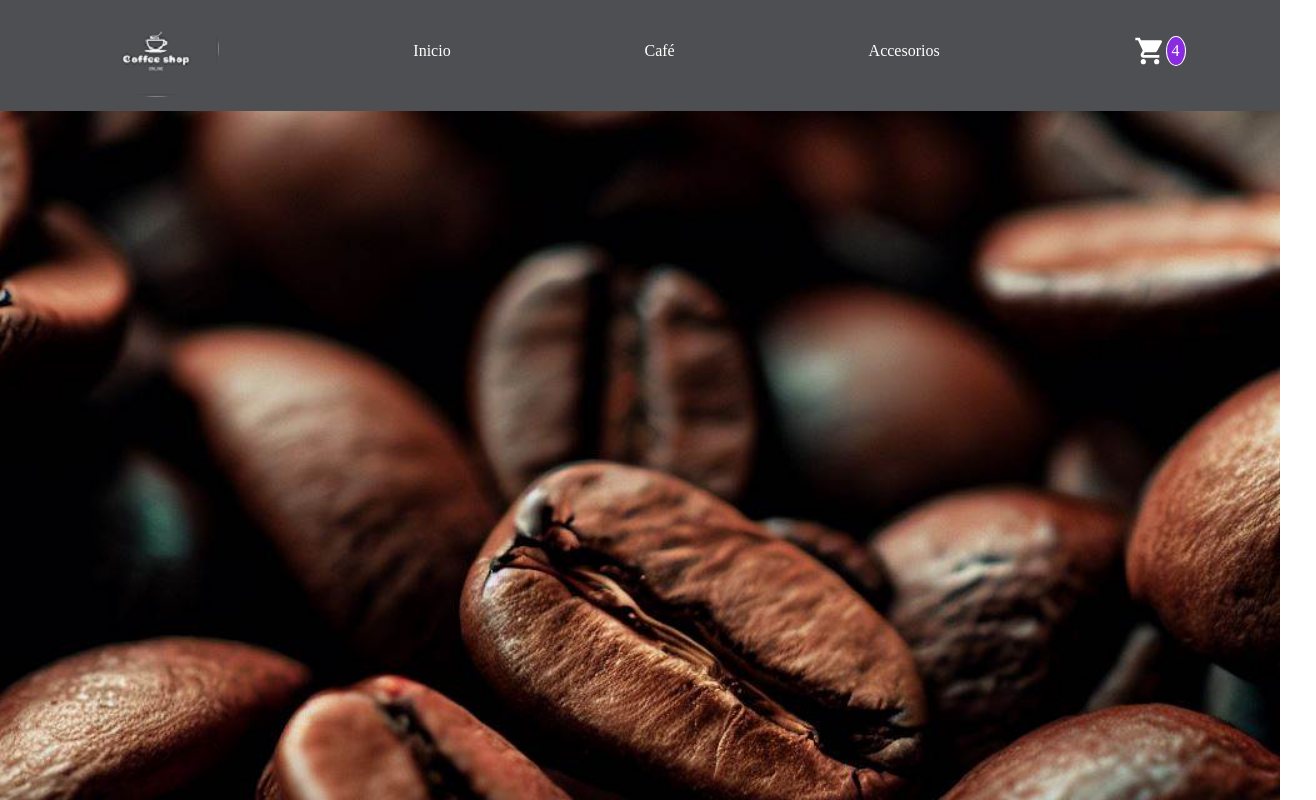
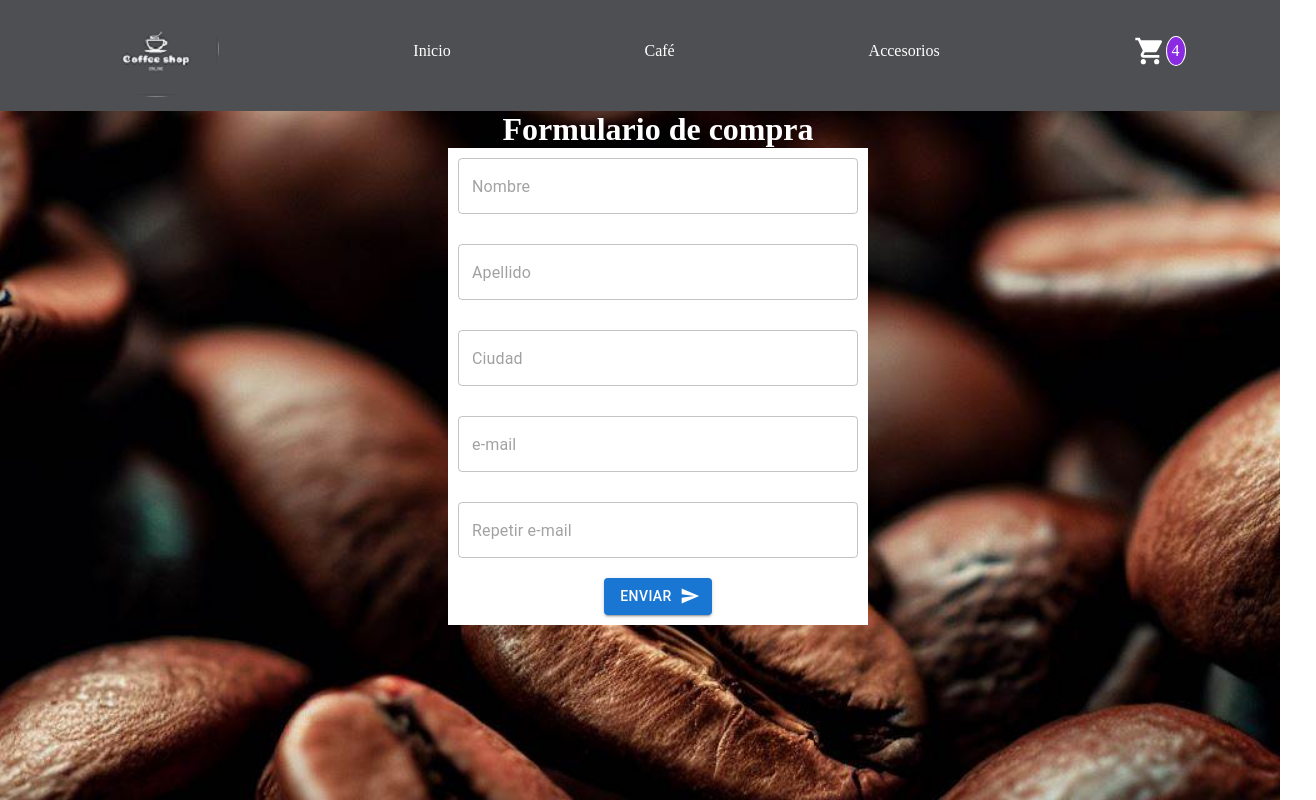
Before and after one commit to iastapenco/PF_Astapenco_React, a React (Vite) app: page /shopping in a window 1280 px wide. Shown: the whole page, 1316 px wide, since content can reach past the window. Built offline with nearby package versions, Linux system fonts and the light colour scheme.

Commit message:
segundo commit se agrega ShopPage

```diff
--- a/package.json
+++ b/package.json
@@ -14,6 +14,7 @@
     "@emotion/styled": "^11.11.0",
     "@mui/icons-material": "^5.11.16",
     "@mui/material": "^5.13.3",
+    "firebase": "^10.0.0",
     "react": "^18.2.0",
     "react-dom": "^18.2.0",
     "react-router-dom": "^6.13.0"
--- a/src/App.jsx
+++ b/src/App.jsx
@@ -6,6 +6,7 @@ import ListItemContainer from "./components/ListItemContainer/ListItemContainer"
 import InicioPage from "./Pages/InicioPage/InicioPage";
 import CategoryPage from "./Pages/CategoryPage/CategoryPage";
 import DetailPage from "./Pages/DetailPage/DetailPage";
+import ShopPage from "./Pages/ShopPage/ShopPage";
 
 function App() {
   return (
@@ -16,6 +17,7 @@ function App() {
           <Route path="/" element={<InicioPage />} />
           <Route path="/products/:category" element={<CategoryPage />} />
           <Route path="/product/:id" element={<DetailPage />} />
+          <Route path="/shopping" element={<ShopPage />} />
         </Routes>
       </div>
     </>
--- a/src/Pages/InicioPage/InicioPage.jsx
+++ b/src/Pages/InicioPage/InicioPage.jsx
@@ -25,9 +25,8 @@ const InicioPage = () => {
 
   return (
     <div className="container">
-      <div className="saludos">
-        <ListItemContainer greetings="bienvenido nuevamente" userName="Pedro" />
-      </div>
+      <ListItemContainer greetings="Bienvenido nuevamente" userName="Pedro" />
+
       {products.map((product) => {
         return (
           <div className="product_container">
--- a/src/Pages/InicioPage/inicio.css
+++ b/src/Pages/InicioPage/inicio.css
@@ -7,7 +7,7 @@
 .container {
   width: 100vw;
   display: grid;
-  grid-template-columns: repeat(4, 1fr);
+  grid-template-columns: 1fr 1fr 1fr 1fr;
   gap: 12px;
   align-items: center;
   align-content: center;
--- /dev/null
+++ b/src/Pages/ShopPage/ShopPage.css
@@ -0,0 +1,18 @@
+.containerShop {
+    margin: 15px 35vw;
+    display: flex;
+    flex-direction: column;
+    align-items: center;
+    justify-content: center;
+    justify-items: center;
+}
+
+.formContainer {
+    display: flex;
+    flex-direction: column;
+    align-items: center;
+    justify-content: center;
+    background-color: white;
+    color: black;
+    gap: 10px;
+}
--- /dev/null
+++ b/src/Pages/ShopPage/ShopPage.jsx
@@ -0,0 +1,89 @@
+import React, { useState } from "react";
+import TextField from "@mui/material/TextField";
+import Button from "@mui/material/Button";
+import SendIcon from "@mui/icons-material/Send";
+import Stack from "@mui/material/Stack";
+import { collection, addDoc } from "firebase/firestore";
+import { db } from "../../firebase/firebaseConfig";
+import MessageSuccess from "../../components/MessageSuccess/MessageSuccess";
+import "./ShopPage.css";
+
+const initialState = {
+  name: "",
+  lastName: "",
+  city: "",
+  email: "",
+  emailConfirm: "",
+};
+
+const ShopPage = () => {
+  const [values, setValues] = useState(initialState);
+  const [purchaseID, setPurchaseID] = useState(null);
+
+  const handleOnChange = (e) => {
+    const { value, name } = e.target;
+    setValues({ ...values, [name]: value });
+  };
+
+  const onSubmit = async (e) => {
+    e.preventDefault();
+    const docRef = await addDoc(collection(db, "compras"), { values });
+    setPurchaseID(docRef.id);
+    setValues(initialState);
+  };
+
+  return (
+    <div className="containerShop">
+      <h1>Formulario de compra</h1>
+      <form className="formContainer" onSubmit={onSubmit}>
+        <TextField
+          placeholder="Nombre"
+          name="name"
+          value={values.name}
+          onChange={handleOnChange}
+          style={{ margin: 10, width: 400 }}
+        />
+        <TextField
+          placeholder="Apellido"
+          name="lastName"
+          value={values.lastName}
+          onChange={handleOnChange}
+          style={{ margin: 10, width: 400 }}
+        />
+        <TextField
+          placeholder="Ciudad"
+          name="city"
+          value={values.city}
+          onChange={handleOnChange}
+          style={{ margin: 10, width: 400 }}
+        />
+        <TextField
+          placeholder="e-mail"
+          name="email"
+          value={values.email}
+          onChange={handleOnChange}
+          style={{ margin: 10, width: 400 }}
+        />
+        <TextField
+          placeholder="Repetir e-mail"
+          name="emailConfirm"
+          value={values.emailConfirm}
+          onChange={handleOnChange}
+          style={{ margin: 10, width: 400 }}
+        />
+        <Button
+          type="submit"
+          style={{ marginBottom: 10 }}
+          variant="contained"
+          endIcon={<SendIcon />}
+        >
+          Enviar
+        </Button>
+      </form>
+
+      {purchaseID ? <MessageSuccess purchaseID={purchaseID} /> : null}
+    </div>
+  );
+};
+
+export default ShopPage;
--- /dev/null
+++ b/src/components/MessageSuccess/MessageSuccess.jsx
@@ -0,0 +1,16 @@
+import React from "react";
+import Alert from "@mui/material/Alert";
+import Stack from "@mui/material/Stack";
+
+const MessageSuccess = ({ purchaseID }) => {
+  return (
+    <Stack sx={{ width: "100%" }} spacing={2}>
+      <Alert severity="success">
+        Gracias por su compra. Su id de transacción es : {purchaseID}. Recuerde
+        guardarlo por cualquier consulta
+      </Alert>
+    </Stack>
+  );
+};
+
+export default MessageSuccess;
--- a/src/components/NavBar/NavBar.jsx
+++ b/src/components/NavBar/NavBar.jsx
@@ -19,7 +19,7 @@ function NavBar() {
         <Link className="anchor" to="/products/accesorios">
           Accesorios
         </Link>
-        <Link className="anchor">
+        <Link className="anchor" to="/shopping">
           <CartWidget />
         </Link>
       </ul>
--- a/src/index.css
+++ b/src/index.css
@@ -18,7 +18,6 @@ body {
 #root {
     width: 100%;
     display: grid;
-    grid-template-columns: repeat(4, 1fr);
+    grid-template-columns: 1fr 1fr 1fr 1fr;
     gap: 15px;
-
 }
```
Also changed, not shown: src/productsList.js (deleted, +0 -68 lines), 1 other file (tests, documents, lock files or other folders).
